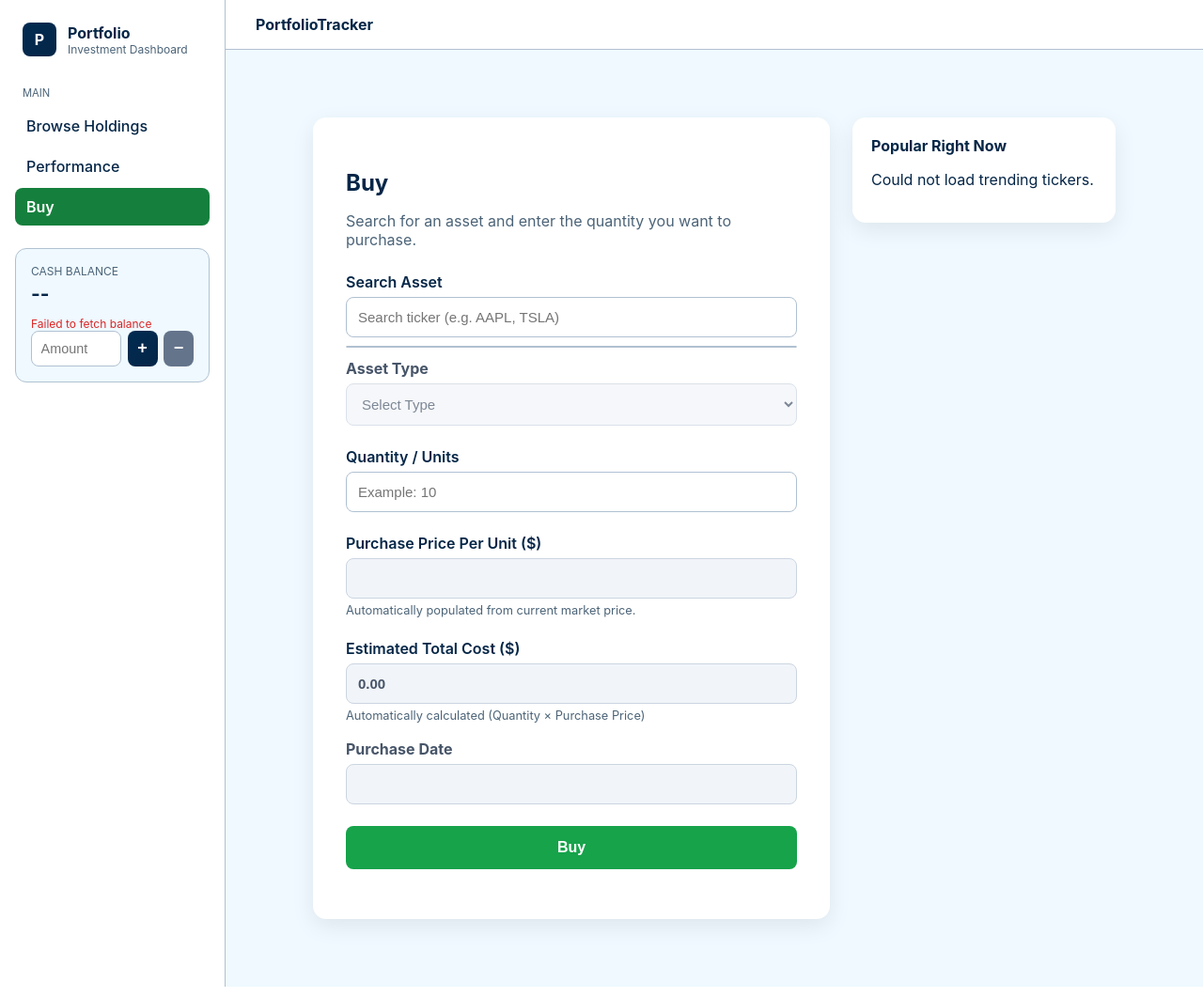
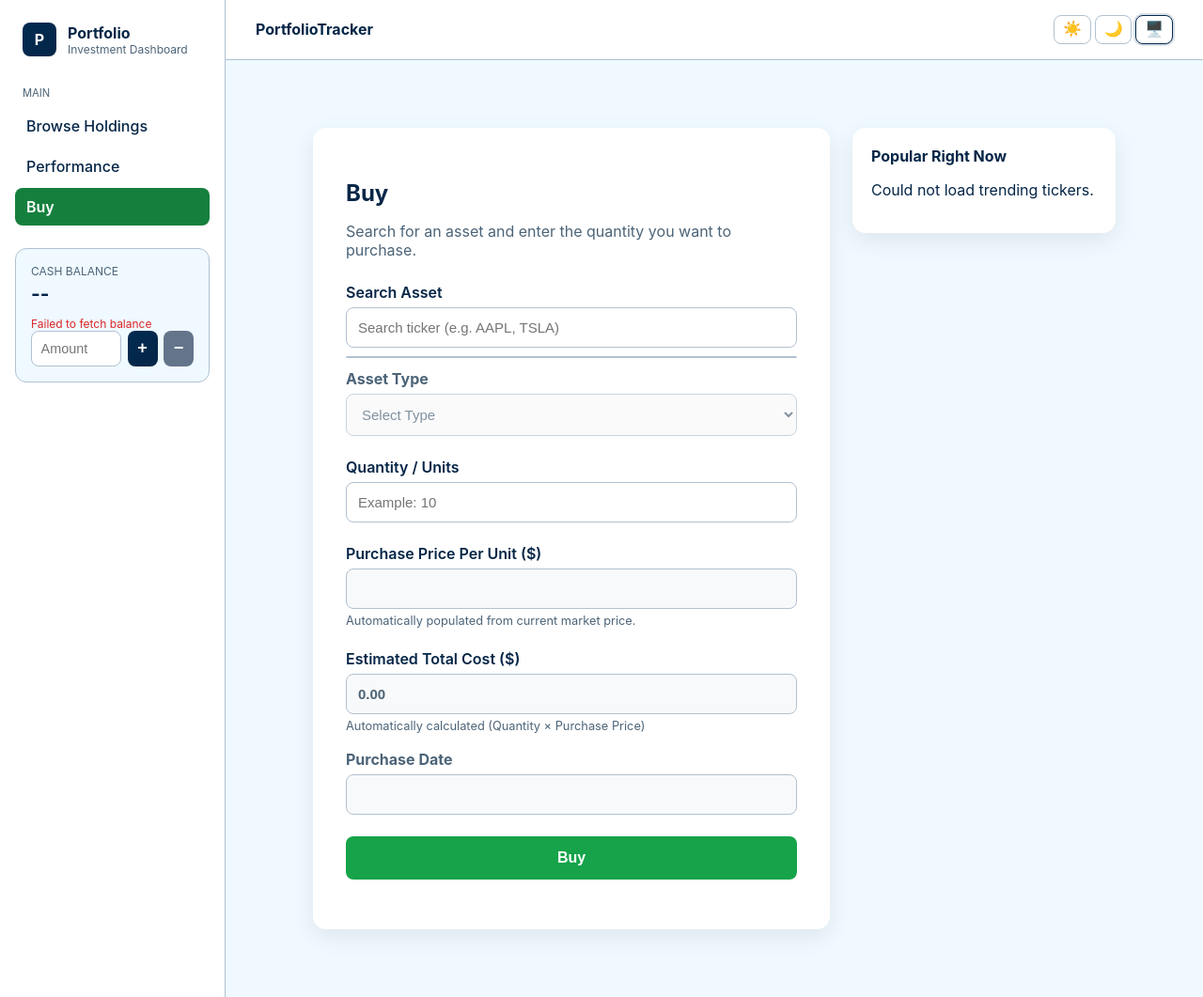
Before and after one commit to Abraham-Dagnew/portfolio_manager_team7_, a Flask app: page /add in a window 1280 px wide. Shown: the whole page at 94% size. Run offline with Flask 3, Linux system fonts and the light colour scheme.

Commit message:
Add performance test and theme appearance.

```diff
--- a/frontend/static/css/style.css
+++ b/frontend/static/css/style.css
@@ -2,12 +2,62 @@
     --navy: #012B51;
     --navy-dark: #052647;
     --bg: #EFF9FF;
+    --surface: #FFFFFF;
+    --surface-alt: #F8F9FA;
     --border: #B0C1D1;
     --text: #052647;
     --text-muted: #4C6478;
     --green: #16a34a;
     --red: #dc2626;
     --card-radius: 12px;
+}
+
+[data-theme="dark"] {
+    --navy: #3b82f6;
+    --navy-dark: #2563eb;
+    --bg: #0f172a;
+    --surface: #1e293b;
+    --surface-alt: #273449;
+    --border: #334155;
+    --text: #e2e8f0;
+    --text-muted: #94a3b8;
+    --green: #22c55e;
+    --red: #f87171;
+}
+
+@media (prefers-color-scheme: dark) {
+    :root:not([data-theme]) {
+        --navy: #3b82f6;
+        --navy-dark: #2563eb;
+        --bg: #0f172a;
+        --surface: #1e293b;
+        --surface-alt: #273449;
+        --border: #334155;
+        --text: #e2e8f0;
+        --text-muted: #94a3b8;
+        --green: #22c55e;
+        --red: #f87171;
+    }
+}
+
+.theme-switch {
+    display: flex;
+    gap: 4px;
+    margin-left: auto;
+}
+.theme-switch button {
+    padding: .4rem .55rem;
+    border-radius: 8px;
+    border: 1px solid var(--border);
+    background: var(--surface);
+    color: var(--text);
+    cursor: pointer;
+    font-size: 1rem;
+    line-height: 1;
+}
+.theme-switch button.active {
+    border-color: var(--navy);
+    box-shadow: 0 0 0 2px rgba(1,43,81,.15);
 }
 
 * {
@@ -676,7 +732,7 @@ th {
 label[for="type"] {
 
     font-weight:700;
-    color:#475569;
+    color:var(--text-muted);
 
 }
 
@@ -689,6 +745,8 @@ label[for="type"] {
     border:1px solid var(--border);
     border-radius:8px;
     font-size:15px;
+    background:var(--surface);
+    color:var(--text);
 
 }
 
@@ -812,8 +870,8 @@ input:disabled,
 .form-group select {
 
     font-weight:400;
-    color:#111827;
-    background:white;
+    color:var(--text);
+    background:var(--surface);
     cursor:pointer;
 
 }
@@ -822,15 +880,15 @@ input:disabled,
 .form-group select option {
 
     font-weight:400;
-    color:#111827;
+    color:var(--text);
 
 }
 
 #type {
 
-    background:#f1f5f9;
-    color:#475569;
-    border-color:#cbd5e1;
+    background:var(--surface-alt);
+    color:var(--text-muted);
+    border-color:var(--border);
     cursor:not-allowed;
     font-weight:400;
 
@@ -849,7 +907,7 @@ input:disabled,
 #purchaseDate {
 
     font-weight:700;
-    color:#475569;
+    color:var(--text-muted);
 
 }
 
@@ -875,7 +933,7 @@ input:disabled:focus {
 label[for="purchaseDate"] {
 
     font-weight:700;
-    color:#475569;
+    color:var(--text-muted);
 
 }
 
--- /dev/null
+++ b/frontend/static/js/theme.js
@@ -0,0 +1,25 @@
+function applyActiveButton(mode) {
+  document.querySelectorAll('#theme-switch button').forEach((btn) => {
+    btn.classList.toggle('active', btn.dataset.themeChoice === mode);
+  });
+}
+
+function setTheme(mode) {
+  if (mode === 'system') {
+    localStorage.removeItem('theme');
+    document.documentElement.removeAttribute('data-theme');
+  } else {
+    localStorage.setItem('theme', mode);
+    document.documentElement.setAttribute('data-theme', mode);
+  }
+  applyActiveButton(mode);
+}
+
+document.addEventListener('DOMContentLoaded', () => {
+  const current = localStorage.getItem('theme') || 'system';
+  applyActiveButton(current);
+
+  document.querySelectorAll('#theme-switch button').forEach((btn) => {
+    btn.addEventListener('click', () => setTheme(btn.dataset.themeChoice));
+  });
+});
--- a/frontend/templates/base.html
+++ b/frontend/templates/base.html
@@ -3,6 +3,14 @@
 <head>
     <meta charset="UTF-8">
     <meta name="viewport" content="width=device-width, initial-scale=1.0">
+    <script>
+        (function () {
+            const saved = localStorage.getItem('theme');
+            if (saved === 'light' || saved === 'dark') {
+                document.documentElement.setAttribute('data-theme', saved);
+            }
+        })();
+    </script>
     <title>{% block title %}Portfolio Manager{% endblock %}</title>
     <!-- Update CSS link here -->
     <link rel="stylesheet" href="/static/css/style.css">
@@ -43,6 +51,11 @@
                 {% if active_page == 'portfolio' %}
                 <input class="topbar-search" type="text" placeholder="Search by ticker...">
                 {% endif %}
+                <div class="theme-switch" id="theme-switch">
+                    <button type="button" data-theme-choice="light" title="Light">☀️</button>
+                    <button type="button" data-theme-choice="dark" title="Dark">🌙</button>
+                    <button type="button" data-theme-choice="system" title="System">🖥️</button>
+                </div>
             </header>
 
             <main class="container">
@@ -51,6 +64,7 @@
         </div>
     </div>
     <script type="module" src="/static/js/balance.js"></script>
+    <script src="/static/js/theme.js"></script>
     {% block scripts %}{% endblock %}
 </body>
 </html>
```
Also changed, not shown: other parts of frontend/static/css/style.css (+31 -23 lines), backend/tests/test_performance.py (added, +168 -0 lines).
